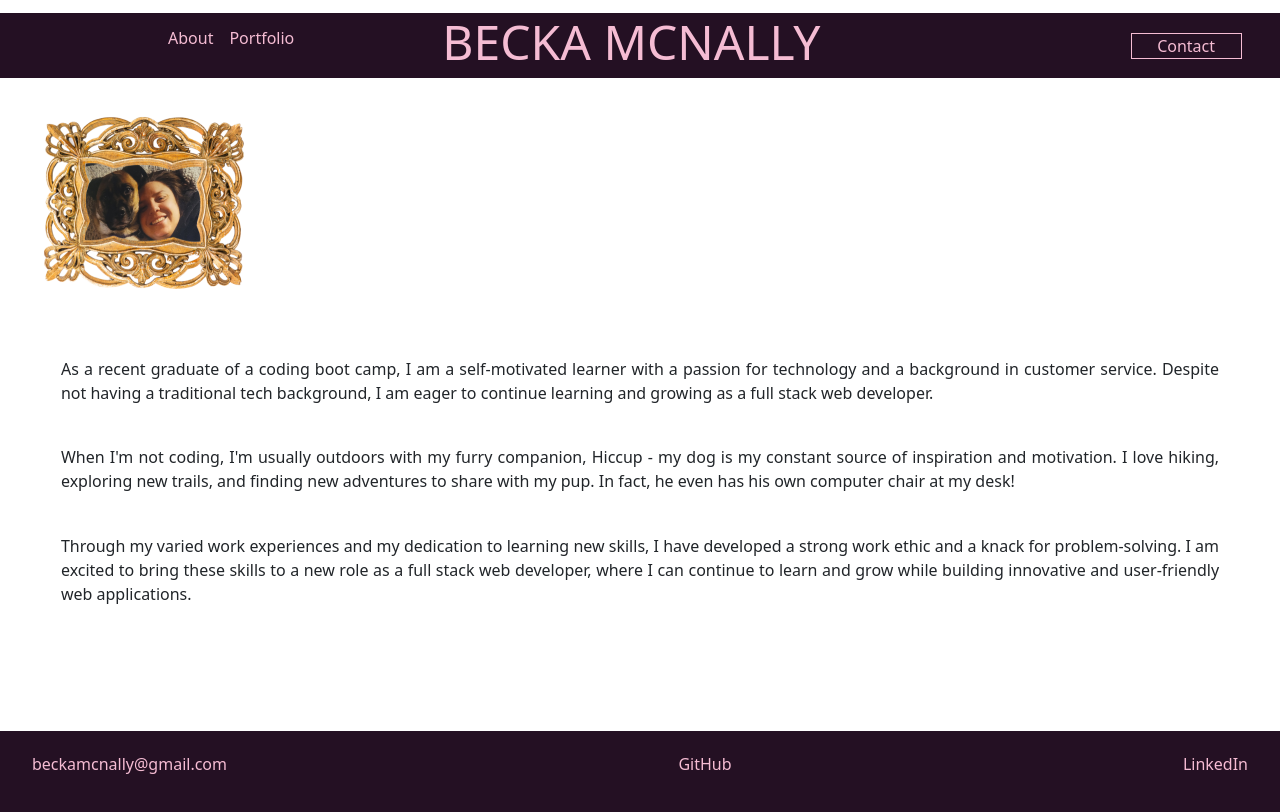
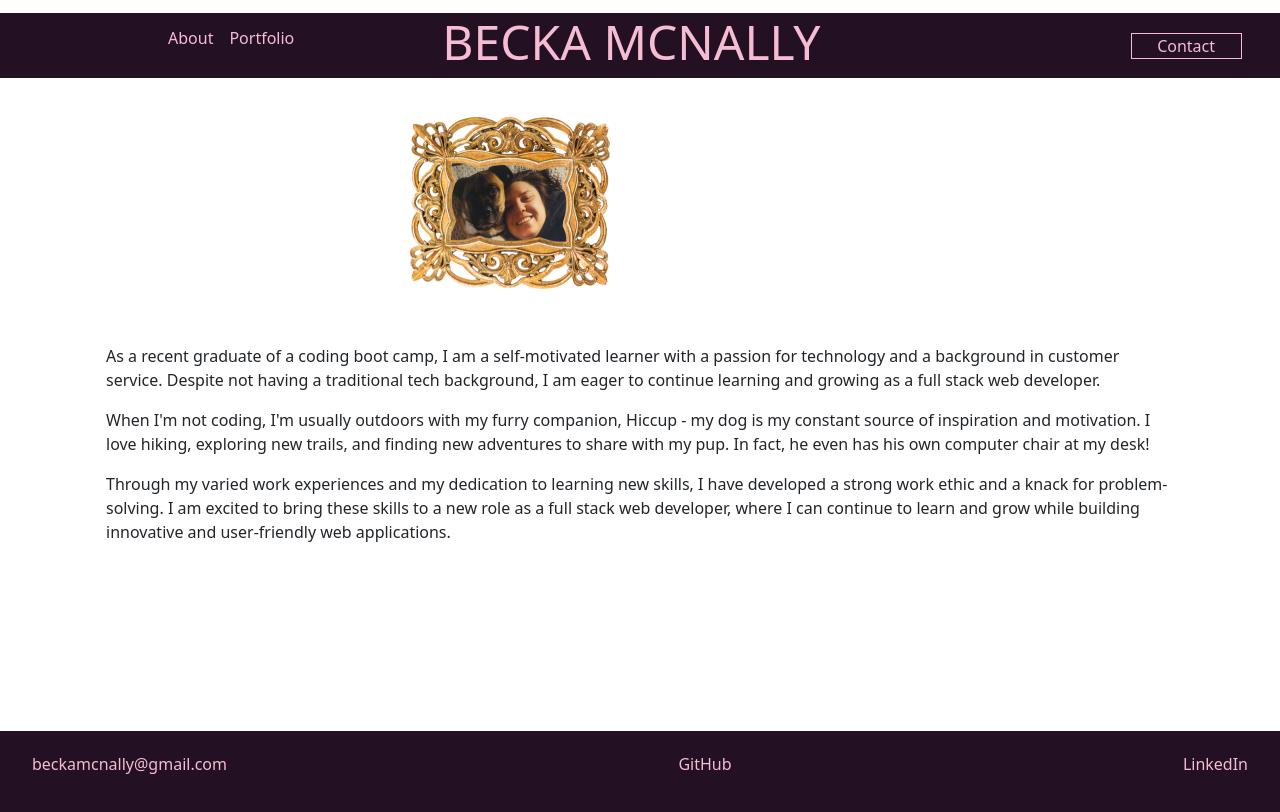
Before and after one commit to beckamcnally/beckamcnally, a React (Create React App) app: page / in a window 1280 px wide. Built offline with nearby package versions, Linux system fonts and the light colour scheme.

Commit message:
contact page btns centered

```diff
--- a/src/pages/About.css
+++ b/src/pages/About.css
@@ -1,34 +1,8 @@
   @import url('https://fonts.googleapis.com/css2?family=Courgette&display=swap');
 
-
-
-.bio {
-  width: 100vh;
+#content-container {
   display: flex;
   flex-direction: column;
   justify-content: center;
   align-items: center;
-  margin: 0 auto;
-border: 2px solid red;
 }
-
-#pContainer {
-  display: flex;
-}
-
-p {
-  border: 2px transparent white;
-  text-align: justify;
-  margin: 1% 2% ;
-  padding: 1%;
-
-}
-
-
-
-
-@media screen and (max-width: 760px) {
-  #pContainer {
-    flex-direction: column;
-  }
-}
--- a/src/pages/About.js
+++ b/src/pages/About.js
@@ -4,15 +4,16 @@ import './About.css'
 function About() {
   return (
 <article className="container-fluid">
-   <div className="container-fluid">
-     <figure className='figure'>
+  <div className="container-md" id='content-container'>
+    <figure className='figure'>
        <img src={personalPhoto} className='img-fluid ' alt='Myself and my dog Hiccup'/>
-      </figure>
-
-      <p>As a recent graduate of a coding boot camp, I am a self-motivated learner with a passion for technology and a background in customer service. Despite not having a traditional tech background, I am eager to continue learning and growing as a full stack web developer.</p>
-      <p>When I'm not coding, I'm usually outdoors with my furry companion, Hiccup - my dog is my constant source of inspiration and motivation. I love hiking, exploring new trails, and finding new adventures to share with my pup. In fact, he even has his own computer chair at my desk!</p>
-      <p>Through my varied work experiences and my dedication to learning new skills, I have developed a strong work ethic and a knack for problem-solving. I am excited to bring these skills to a new role as a full stack web developer, where I can continue to learn and grow while building innovative and user-friendly web applications.</p>
-     </div>
+    </figure>
+    <div className="container-md">
+      <p className="container-md">As a recent graduate of a coding boot camp, I am a self-motivated learner with a passion for technology and a background in customer service. Despite not having a traditional tech background, I am eager to continue learning and growing as a full stack web developer.</p>
+      <p className="container-md">When I'm not coding, I'm usually outdoors with my furry companion, Hiccup - my dog is my constant source of inspiration and motivation. I love hiking, exploring new trails, and finding new adventures to share with my pup. In fact, he even has his own computer chair at my desk!</p>
+      <p className="container-md">Through my varied work experiences and my dedication to learning new skills, I have developed a strong work ethic and a knack for problem-solving. I am excited to bring these skills to a new role as a full stack web developer, where I can continue to learn and grow while building innovative and user-friendly web applications.</p>
+    </div>
+  </div>
 </article >
 );
 };
--- a/src/pages/Contact.css
+++ b/src/pages/Contact.css
@@ -4,6 +4,7 @@
   display: flex;
   flex-direction: column;
   justify-content: center;
+  margin-top: 10%;
 }
 
 .my-btn {
--- a/src/pages/Contact.js
+++ b/src/pages/Contact.js
@@ -5,9 +5,9 @@ function Contact() {
 return (
 
 <article id="contact" className='container-fluid'>
-<h2 className='h2'>Contact Information</h2>
-<a className='my-btn' href={resume} download> Download My Resume</a>
-<a className='my-btn' href='mailto:beckamcnally@gmail.com'>Contact Me</a>
+
+<a className='my-btn btn' href={resume} download> Download My Resume</a>
+<a className='my-btn btn' href='mailto:beckamcnally@gmail.com'>Contact Me</a>
 </article>
 );
 };
```
